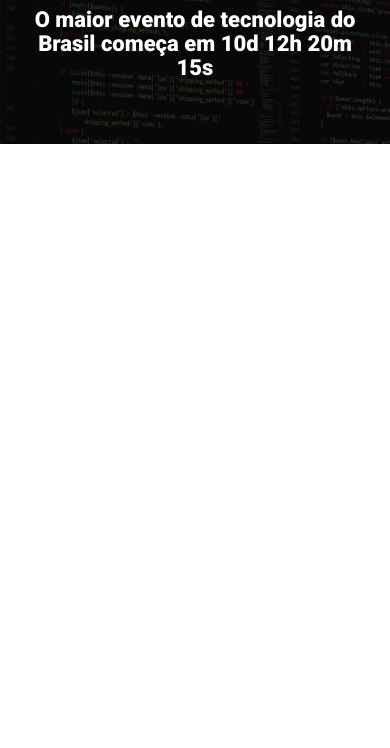
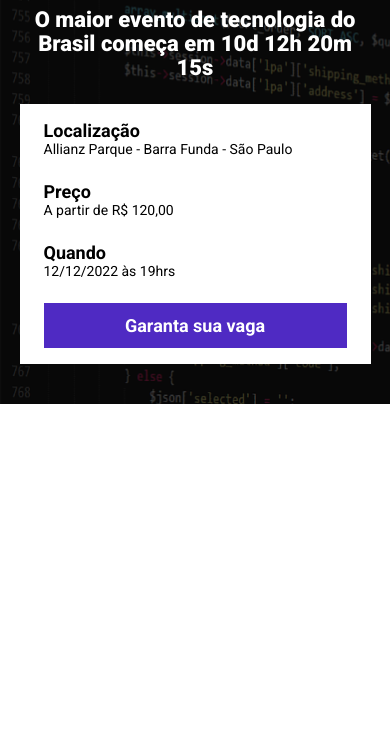
Before and after one commit to Lbonan/ebac_tech_talks, a website built with Parcel: page src/index.html in a window 390 px wide. Shown: the part 96-844 px from the top of the page. Built offline with nearby package versions, Linux system fonts and the light colour scheme.

Commit message:
finalizando o hero

```diff
--- a/src/index.html
+++ b/src/index.html
@@ -14,6 +14,23 @@
       <div class="container">
         <img class="hero__logo" src="images/ebac_logo.svg" alt="EBAC" />
         <p class="hero__text">O maior evento de tecnologia do Brasil começa em 10d 12h 20m 15s</p>
+        <div class="infos-bar">
+          <ul class="infos-bar__infos">
+            <li class="infos-bar__infos__item">
+              <b>Localização</b>
+              Allianz Parque - Barra Funda - São Paulo
+            </li>
+            <li class="infos-bar__infos__item">
+              <b>Preço</b>
+              A partir de R$ 120,00
+            </li>
+            <li class="infos-bar__infos__item">
+              <b>Quando</b>
+              12/12/2022 às 19hrs
+            </li>
+          </ul>
+          <a href="#" class="button button--primary"> Garanta sua vaga </a>
+        </div>
       </div>
     </header>
     <script src="scripts/main.js"></script>
--- /dev/null
+++ b/src/styles/components/_buttons.scss
@@ -0,0 +1,23 @@
+.button {
+  padding: 12px;
+  font-size: 18px;
+  font-weight: bold;
+  text-decoration: none;
+  text-align: center;
+  white-space: nowrap;
+
+  &--primary {
+    color: #fff;
+    background-color: #4f2ac3;
+  }
+
+  @media (max-width: 1024px) {
+    display: flex;
+    align-items: center;
+  }
+
+  @media (max-width: 640px) {
+    display: block;
+    width: 100%;
+  }
+}
--- /dev/null
+++ b/src/styles/components/_infos_bar.scss
@@ -0,0 +1,40 @@
+.infos-bar {
+  padding: 16px 24px;
+  background-color: #fff;
+  display: flex;
+  justify-content: space-between;
+
+  &__infos {
+    display: flex;
+    gap: 40px;
+
+    &__item {
+      font-size: 14px;
+      color: #000;
+
+      b {
+        color: #000;
+        font-size: 18px;
+        display: block;
+      }
+    }
+  }
+
+  @media (max-width: 1024px) {
+    &__infos {
+      gap: 16px;
+    }
+  }
+
+  @media (max-width: 640px) {
+    display: block;
+
+    &__infos {
+      display: block;
+
+      &__item {
+        margin-bottom: 24px;
+      }
+    }
+  }
+}
--- a/src/styles/main.scss
+++ b/src/styles/main.scss
@@ -1,4 +1,6 @@
 @use "hero";
+@use "components/infos_bar";
+@use "components/buttons";
 
 * {
   margin: 0;
@@ -6,6 +8,7 @@
   box-sizing: border-box;
   font-family: Roboto, sans-serif;
   color: #fff;
+  list-style: none;
 }
 
 .container {
```
